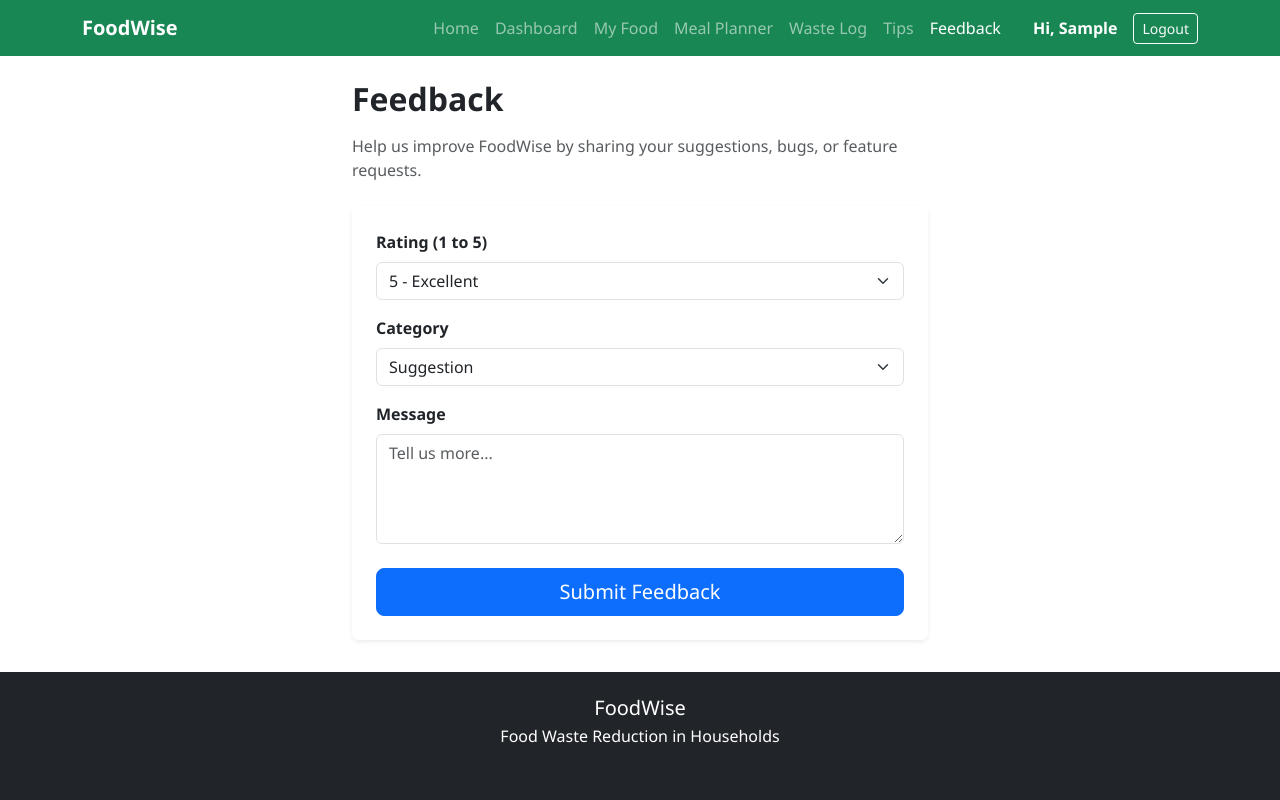
After one commit to SaurabhYadavbyte/FoodWise, a Flask app: page /feedback in a window 1280 px wide. The commit adds this page. Run offline with Flask 3, Linux system fonts and the light colour scheme; the visitor is signed in with stand-in values (Sample User, id 1); some libraries are stand-ins or nearby versions.

Commit message:
Phase 12: UX, Toast notifications, Admin Panel, Feedback system, and Waste insights

```diff
--- a/app/routes.py
+++ b/app/routes.py
@@ -1,8 +1,9 @@
+from functools import wraps
 import re
-from flask import current_app as app, render_template, request, redirect, url_for, flash
+from flask import current_app as app, render_template, request, redirect, url_for, flash, abort
 from collections import Counter
 from app import db
-from app.models import FoodItem, WasteLog, MealPlan, User
+from app.models import FoodItem, WasteLog, MealPlan, User, Feedback, ActivityLog
 from flask_login import login_user, logout_user, login_required, current_user
 from datetime import datetime
 
@@ -35,9 +36,32 @@ DISPOSAL_METHODS = [
 
 MEAL_TYPES = ['Breakfast', 'Lunch', 'Dinner', 'Snack']
 
+def admin_required(f):
+    @wraps(f)
+    def decorated_function(*args, **kwargs):
+        if not current_user.is_authenticated:
+            return redirect(url_for('login'))
+        admin_email = app.config.get('ADMIN_EMAIL')
+        if not admin_email or current_user.email.lower() != admin_email:
+            abort(403)
+        return f(*args, **kwargs)
+    return decorated_function
+
+def log_activity(user_id, action, entity_type):
+    try:
+        log = ActivityLog(user_id=user_id, action=action, entity_type=entity_type)
+        db.session.add(log)
+        db.session.commit()
+    except Exception:
+        db.session.rollback()
+
+
+
 @app.route('/')
 @app.route('/index')
 def index():
+    if current_user.is_authenticated:
+        return redirect(url_for('dashboard'))
     return render_template('index.html')
 
 @app.route('/dashboard')
@@ -155,6 +179,7 @@ def add_food():
         )
         db.session.add(food)
         db.session.commit()
+        log_activity(current_user.id, 'Added', 'Food')
         flash('Food added.', 'success')
         return redirect(url_for('food_list'))
 
@@ -207,6 +232,7 @@ def edit_food(id):
         food.storage_location = storage_location
 
         db.session.commit()
+        log_activity(current_user.id, 'Updated', 'Food')
         flash('Food updated.', 'success')
         return redirect(url_for('food_list'))
 
@@ -218,6 +244,7 @@ def delete_food(id):
     food = FoodItem.query.filter_by(id=id, user_id=current_user.id).first_or_404()
     db.session.delete(food)
     db.session.commit()
+    log_activity(current_user.id, 'Deleted', 'Food')
     flash('Food removed.', 'success')
     return redirect(url_for('food_list'))
 
@@ -281,6 +308,7 @@ def add_waste():
         )
         db.session.add(waste)
         db.session.commit()
+        log_activity(current_user.id, 'Added', 'Waste')
         flash('Waste recorded.', 'success')
         return redirect(url_for('waste_list'))
 
@@ -337,6 +365,7 @@ def edit_waste(id):
         waste.notes = notes
 
         db.session.commit()
+        log_activity(current_user.id, 'Updated', 'Waste')
         flash('Waste updated.', 'success')
         return redirect(url_for('waste_list'))
 
@@ -348,6 +377,7 @@ def delete_waste(id):
     waste = WasteLog.query.filter_by(id=id, user_id=current_user.id).first_or_404()
     db.session.delete(waste)
     db.session.commit()
+    log_activity(current_user.id, 'Deleted', 'Waste')
     flash('Waste removed.', 'success')
     return redirect(url_for('waste_list'))
 
@@ -371,6 +401,52 @@ def waste_analytics():
         'most_disposal': disp_counts.most_common(1)[0][0] if disp_counts else "N/A"
     }
 
+    # Calculations for 30 days pattern
+    today = date.today()
+    thirty_days_ago = today - timedelta(days=30)
+    sixty_days_ago = today - timedelta(days=60)
+
+    current_period = [w for w in all_wastes if w.date >= thirty_days_ago]
+    prev_period = [w for w in all_wastes if sixty_days_ago <= w.date < thirty_days_ago]
+
+    trend = {
+        'current': len(current_period),
+        'previous': len(prev_period),
+        'message': 'Similar number of waste events.'
+    }
+    if trend['current'] < trend['previous']:
+        trend['message'] = "Fewer waste events than the previous period."
+    elif trend['current'] > trend['previous']:
+        trend['message'] = "More waste events were recorded than the previous period."
+
+    # Generate Recommendation
+    recommendation = "Review Food Saving Tips for general advice."
+    priority_action = None
+    if insights['most_reason'] == "More food was cooked than needed":
+        recommendation = "Try preparing slightly smaller portions. Check previous leftovers before cooking another full meal."
+        priority_action = "Cook smaller portions."
+    elif insights['most_reason'] == "Too much food was bought":
+        recommendation = "Check My Food before shopping and buy only what is needed."
+        priority_action = "Review inventory before shopping."
+    elif insights['most_reason'] == "Food expired":
+        recommendation = "Check the Use Soon section regularly and keep older items visible."
+        priority_action = "Use food nearing expiry before buying more."
+    elif insights['most_reason'] == "Food was forgotten":
+        recommendation = "Keep food that should be used soon in an easy-to-see place and check your dashboard before planning meals."
+        priority_action = "Organize storage to keep older items visible."
+    elif insights['most_reason'] == "Meal plans changed":
+        recommendation = "Plan smaller or flexible meals when household schedules may change."
+        priority_action = "Make flexible meal plans."
+    elif insights['most_reason'] == "Leftover was not used":
+        recommendation = "Check usable leftovers before preparing a new meal."
+        priority_action = "Use safely stored leftovers in a suitable next meal."
+    elif insights['most_reason'] == "Food was stored incorrectly":
+        recommendation = "Review Food Saving Tips and follow suitable storage instructions."
+        priority_action = "Check storage instructions."
+    elif insights['most_reason'] == "Food quality became poor":
+        recommendation = "Buy smaller quantities of highly perishable food and use older items first."
+        priority_action = "Buy perishables in smaller batches."
+
     recent_wastes = all_wastes[:5]
 
     return render_template(
@@ -380,7 +456,10 @@ def waste_analytics():
         cat_counts=cat_counts.items(),
         reason_counts=reason_counts.items(),
         disp_counts=disp_counts.items(),
-        recent_wastes=recent_wastes
+        recent_wastes=recent_wastes,
+        trend=trend,
+        recommendation=recommendation,
+        priority_action=priority_action
     )
 
 @app.route('/meals')
@@ -426,6 +505,7 @@ def add_meal():
         )
         db.session.add(meal)
         db.session.commit()
+        log_activity(current_user.id, 'Added', 'Meal')
         flash('Meal plan saved.', 'success')
         return redirect(url_for('meal_planner'))
 
@@ -460,6 +540,7 @@ def edit_meal(id):
         meal.notes = notes
 
         db.session.commit()
+        log_activity(current_user.id, 'Updated', 'Meal')
         flash('Meal plan updated.', 'success')
         return redirect(url_for('meal_planner'))
 
@@ -471,6 +552,7 @@ def delete_meal(id):
     meal = MealPlan.query.filter_by(id=id, user_id=current_user.id).first_or_404()
     db.session.delete(meal)
     db.session.commit()
+    log_activity(current_user.id, 'Deleted', 'Meal')
     flash('Meal plan removed.', 'success')
     return redirect(url_for('meal_planner'))
 
@@ -531,6 +613,7 @@ def login():
         user = User.query.filter_by(email=email).first()
         if user and user.check_password(password):
             login_user(user)
+            log_activity(user.id, 'Logged In', 'Account')
             return redirect(url_for('dashboard'))
         else:
             flash('Invalid email or password.', 'danger')
@@ -540,6 +623,7 @@ def login():
 @app.route('/logout', methods=['POST'])
 @login_required
 def logout():
+    log_activity(current_user.id, 'Logged Out', 'Account')
     logout_user()
     return redirect(url_for('index'))
 
@@ -549,3 +633,85 @@ def service_worker():
     response = send_from_directory('static', 'service-worker.js', mimetype='application/javascript')
     response.headers['Service-Worker-Allowed'] = '/'
     return response
+
+
+@app.route('/feedback', methods=['GET', 'POST'])
+@login_required
+def feedback():
+    if request.method == 'POST':
+        rating_str = request.form.get('rating')
+        category = request.form.get('category')
+        message = request.form.get('message', '').strip()
+
+        if not rating_str or not category or not message:
+            flash("All fields are required.", "danger")
+            return redirect(url_for('feedback'))
+
+        try:
+            rating = int(rating_str)
+            if rating < 1 or rating > 5:
+                raise ValueError()
+        except ValueError:
+            flash("Please select a valid rating.", "danger")
+            return redirect(url_for('feedback'))
+
+        allowed_categories = ['Suggestion', 'Bug', 'Usability', 'Feature Request', 'Other']
+        if category not in allowed_categories:
+            flash("Please select a valid category.", "danger")
+            return redirect(url_for('feedback'))
+
+        if len(message) > 2000:
+            flash("Message is too long (max 2000 characters).", "danger")
+            return redirect(url_for('feedback'))
+
+        fb = Feedback(user_id=current_user.id, rating=rating, category=category, message=message)
+        db.session.add(fb)
+        db.session.commit()
+        log_activity(current_user.id, 'Submitted Feedback', 'Feedback')
+        flash('Thank you for your feedback.', 'success')
+        return redirect(url_for('dashboard'))
+
+    return render_template('feedback.html')
+
+@app.route('/admin')
+@login_required
+@admin_required
+def admin_dashboard():
+    total_users = User.query.count()
+    total_food = FoodItem.query.count()
+    total_meals = MealPlan.query.count()
+    total_wastes = WasteLog.query.count()
+    total_feedback = Feedback.query.count()
+    new_feedback = Feedback.query.filter_by(status='New').count()
+
+    recent_users = User.query.order_by(User.created_at.desc()).limit(10).all()
+    recent_activity = ActivityLog.query.order_by(ActivityLog.created_at.desc()).limit(20).all()
+    recent_feedback = Feedback.query.order_by(Feedback.created_at.desc()).limit(20).all()
+
+    # Attach user info to activity and feedback for display
+    users_dict = {u.id: u for u in User.query.all()}
+
+    return render_template('admin.html',
+        stats={
+            'users': total_users,
+            'food': total_food,
+            'meals': total_meals,
+            'wastes': total_wastes,
+            'feedback': total_feedback,
+            'new_feedback': new_feedback
+        },
+        recent_users=recent_users,
+        recent_activity=recent_activity,
+        recent_feedback=recent_feedback,
+        users_dict=users_dict
+    )
+
+@app.route('/admin/feedback/<int:id>/review', methods=['POST'])
+@login_required
+@admin_required
+def admin_review_feedback(id):
+    fb = Feedback.query.get_or_404(id)
+    fb.status = 'Reviewed'
+    db.session.commit()
+    flash('Feedback marked as reviewed.', 'success')
+    return redirect(url_for('admin_dashboard'))
--- a/app/static/js/main.js
+++ b/app/static/js/main.js
@@ -47,3 +47,15 @@ if (installButton) {
         console.log('PWA was installed');
     });
 }
+
+// Flash Toast Auto-dismiss
+document.addEventListener("DOMContentLoaded", function() {
+    const toasts = document.querySelectorAll('.flash-toast');
+    toasts.forEach(toast => {
+        setTimeout(() => {
+            toast.style.transition = 'opacity 0.5s ease-out';
+            toast.style.opacity = '0';
+            setTimeout(() => toast.remove(), 500);
+        }, 3000);
+    });
+});
--- a/app/templates/base.html
+++ b/app/templates/base.html
@@ -23,14 +23,14 @@
     <!-- Navbar -->
     <nav class="navbar navbar-expand-lg navbar-dark bg-success">
         <div class="container">
-            <a class="navbar-brand fw-bold" href="{{ url_for('index') }}">FoodWise</a>
+            <a class="navbar-brand fw-bold" href="{{ url_for('dashboard') if current_user.is_authenticated else url_for('index') }}">FoodWise</a>
             <button class="navbar-toggler" type="button" data-bs-toggle="collapse" data-bs-target="#navbarNav" aria-controls="navbarNav" aria-expanded="false" aria-label="Toggle navigation">
                 <span class="navbar-toggler-icon"></span>
             </button>
             <div class="collapse navbar-collapse" id="navbarNav">
                 <ul class="navbar-nav ms-auto align-items-lg-center">
                     <li class="nav-item">
-                        <a class="nav-link {% if request.endpoint == 'index' %}active{% endif %}" aria-current="page" href="{{ url_for('index') }}">Home</a>
+                        <a class="nav-link {% if request.endpoint == 'index' %}active{% endif %}" aria-current="page" href="{{ url_for('dashboard') if current_user.is_authenticated else url_for('index') }}">Home</a>
                     </li>
                     {% if current_user.is_authenticated %}
                         <li class="nav-item"><a class="nav-link {% if request.endpoint == 'dashboard' %}active{% endif %}" href="{{ url_for('dashboard') }}">Dashboard</a></li>
@@ -38,6 +38,10 @@
                         <li class="nav-item"><a class="nav-link {% if request.endpoint and request.endpoint.startswith('meal') %}active{% endif %}" href="{{ url_for('meal_planner') }}">Meal Planner</a></li>
                         <li class="nav-item"><a class="nav-link {% if request.endpoint and request.endpoint.startswith('waste') %}active{% endif %}" href="{{ url_for('waste_list') }}">Waste Log</a></li>
                         <li class="nav-item"><a class="nav-link {% if request.endpoint == 'tips' %}active{% endif %}" href="{{ url_for('tips') }}">Tips</a></li>
+                        <li class="nav-item"><a class="nav-link {% if request.endpoint == 'feedback' %}active{% endif %}" href="{{ url_for('feedback') }}">Feedback</a></li>
+                        {% if config.ADMIN_EMAIL and current_user.email.lower() == config.ADMIN_EMAIL %}
+                        <li class="nav-item"><a class="nav-link text-warning {% if request.endpoint and request.endpoint.startswith('admin') %}active{% endif %}" href="{{ url_for('admin_dashboard') }}">Admin</a></li>
+                        {% endif %}
                         <li class="nav-item ms-lg-3"><span class="nav-link text-white fw-bold">Hi, {{ current_user.name.split()[0] }}</span></li>
                         <li class="nav-item">
                             <form action="{{ url_for('logout') }}" method="POST" class="d-inline">
@@ -62,13 +66,19 @@
 
     <!-- Main Content -->
     <main class="flex-grow-1">
-        <div class="container mt-3">
+    <!-- Flash Toast Container -->
+    <div class="flash-toast-container position-fixed p-3" style="z-index: 1055; right: 0; top: 60px; max-width: 360px; width: 100%;">
         {% with messages = get_flashed_messages(with_categories=true) %}
             {% if messages %}
                 {% for category, message in messages %}
-                  <div class="alert alert-{{ category if category != 'error' else 'danger' }} alert-dismissible fade show" role="alert">
+                    {% set bs_cat = 'success' if category == 'success' else ('danger' if category == 'error' or category == 'danger' else ('warning' if category == 'warning' else 'info')) %}
+                    <div class="toast align-items-center text-white bg-{{ bs_cat }} border-0 mb-2 show flash-toast shadow-sm" role="alert" aria-live="assertive" aria-atomic="true">
+                        <div class="d-flex">
+                            <div class="toast-body fw-bold">
                                 {{ message }}
-                    <button type="button" class="btn-close" data-bs-dismiss="alert" aria-label="Close"></button>
+                            </div>
+                            <button type="button" class="btn-close btn-close-white me-2 m-auto" data-bs-dismiss="toast" aria-label="Close"></button>
+                        </div>
                     </div>
                 {% endfor %}
             {% endif %}
--- /dev/null
+++ b/app/templates/feedback.html
@@ -0,0 +1,48 @@
+{% extends "base.html" %}
+{% block title %}Submit Feedback{% endblock %}
+
+{% block content %}
+<div class="container py-4" style="max-width: 600px;">
+    <h2 class="fw-bold mb-3">Feedback</h2>
+    <p class="text-muted mb-4">Help us improve FoodWise by sharing your suggestions, bugs, or feature requests.</p>
+
+    <div class="card shadow-sm border-0">
+        <div class="card-body p-4">
+            <form method="POST" action="{{ url_for('feedback') }}">
+                <input type="hidden" name="csrf_token" value="{{ csrf_token() }}"/>
+
+                <div class="mb-3">
+                    <label for="rating" class="form-label fw-bold">Rating (1 to 5)</label>
+                    <select class="form-select" id="rating" name="rating" required>
+                        <option value="5" selected>5 - Excellent</option>
+                        <option value="4">4 - Good</option>
+                        <option value="3">3 - Average</option>
+                        <option value="2">2 - Poor</option>
+                        <option value="1">1 - Terrible</option>
+                    </select>
+                </div>
+
+                <div class="mb-3">
+                    <label for="category" class="form-label fw-bold">Category</label>
+                    <select class="form-select" id="category" name="category" required>
+                        <option value="Suggestion">Suggestion</option>
+                        <option value="Bug">Bug</option>
+                        <option value="Usability">Usability</option>
+                        <option value="Feature Request">Feature Request</option>
+                        <option value="Other">Other</option>
+                    </select>
+                </div>
+
+                <div class="mb-4">
+                    <label for="message" class="form-label fw-bold">Message</label>
+                    <textarea class="form-control" id="message" name="message" rows="4" required placeholder="Tell us more..."></textarea>
+                </div>
+
+                <div class="d-grid">
+                    <button type="submit" class="btn btn-primary btn-lg">Submit Feedback</button>
+                </div>
+            </form>
+        </div>
+    </div>
+</div>
+{% endblock %}
--- a/config.py
+++ b/config.py
@@ -12,3 +12,6 @@ class Config:
     # Session Security
     SESSION_COOKIE_HTTPONLY = True
     SESSION_COOKIE_SAMESITE = "Lax"
+
+    # Admin Setup
+    ADMIN_EMAIL = os.environ.get('ADMIN_EMAIL', '').strip().lower()
```
Also changed, not shown: app/models.py (+16 -0 lines), app/static/service-worker.js (+12 -2 lines), app/templates/admin.html (added, +98 -0 lines), app/templates/dashboard.html (+9 -8 lines), app/templates/waste_analytics.html (+73 -76 lines), fix_routes.py (added, +79 -0 lines), fix_sw.py (added, +22 -0 lines). Lines whose indentation alone changed are shown as unchanged.
